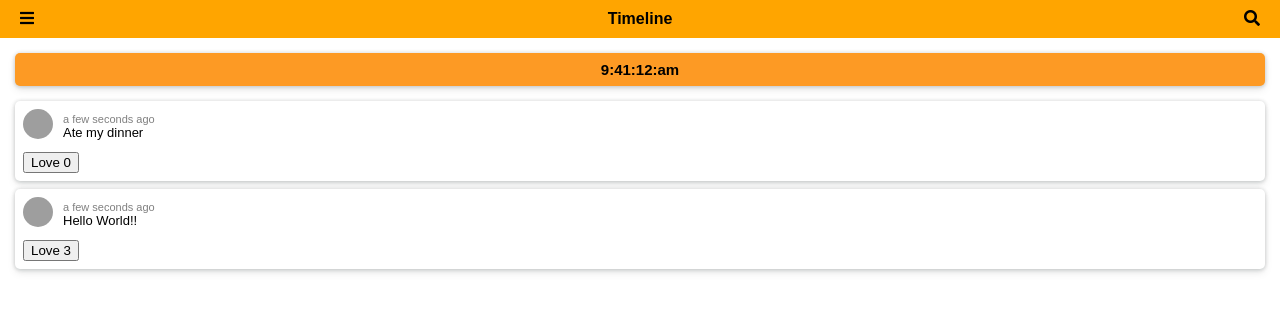
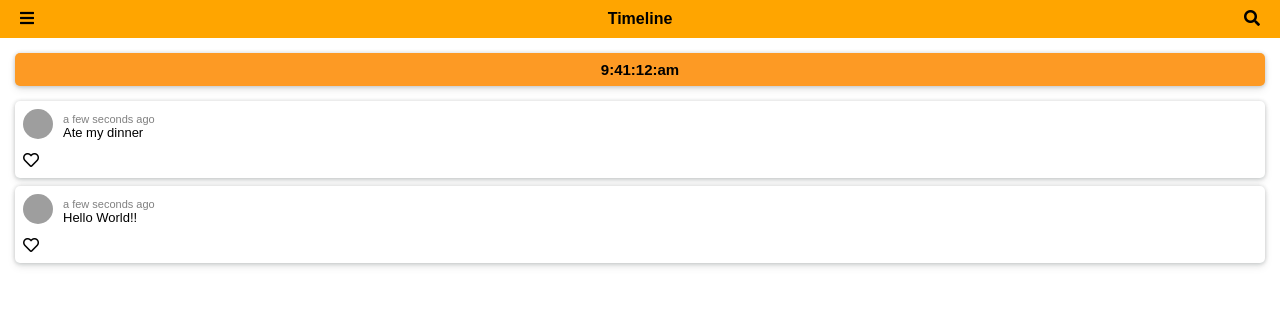
Before and after one commit to saimonazad/Tweet-ReactJS, a React (Create React App) app: page / in a window 1280 px wide. Shown: the top 312 px of the page. Built offline with nearby package versions, Linux system fonts and the light colour scheme; grey boxes are pictures that could not be loaded.

Commit message:
Love react done
Now user can react love in the post.

```diff
--- a/src/component/LikeComponent/LikeComponent.css
+++ b/src/component/LikeComponent/LikeComponent.css
@@ -0,0 +1,23 @@
+.fa-heart {
+  color: black;
+}
+
+.heart-red {
+  color: red;
+  animation: bounce 0.5s;
+  transform: scale(1);
+}
+
+@keyframes bounce {
+  0% {
+    transform: scale(1);
+    opacity: 1;
+  }
+  50% {
+    transform: scale(1.2);
+    opacity: 0.7;
+  }
+  100% {
+    transform: scale(1);
+  }
+}
--- a/src/component/LikeComponent/LikeComponent.js
+++ b/src/component/LikeComponent/LikeComponent.js
@@ -3,17 +3,25 @@ import "./LikeComponent.css";
 
 class LikeComponent extends Component {
   state = {
-    likes: this.props.like
+    isLoved: this.props.like
   };
 
-  addLike = () => {
-    const newLikes = this.state.likes + 1;
-    this.setState({ likes: newLikes });
+  loveReactHandler = () => {
+    const loveStatus = !this.state.isLoved;
+    this.setState({ isLoved: loveStatus });
   };
 
   render() {
+    let heart = "far fa-heart";
+
+    if (this.state.isLoved) {
+      heart = "fas fa-heart heart-red";
+    }
+
     return (
-      <button onClick={this.addLike.bind(this)}>Love {this.state.likes}</button>
+      <div>
+        <i class={heart} onClick={this.loveReactHandler.bind(this)} />
+      </div>
     );
   }
 }
--- a/src/data.js
+++ b/src/data.js
@@ -2,7 +2,7 @@ const data = [
   {
     timestamp: new Date().getTime(),
     text: "Ate my dinner",
-    love: 0,
+    love: false,
     user: {
       id: 1,
       name: "Nate",
@@ -13,7 +13,7 @@ const data = [
   {
     timestamp: new Date().getTime(),
     text: "Hello World!!",
-    love: 3,
+    love: false,
     user: {
       id: 2,
       name: "Azad",
```
